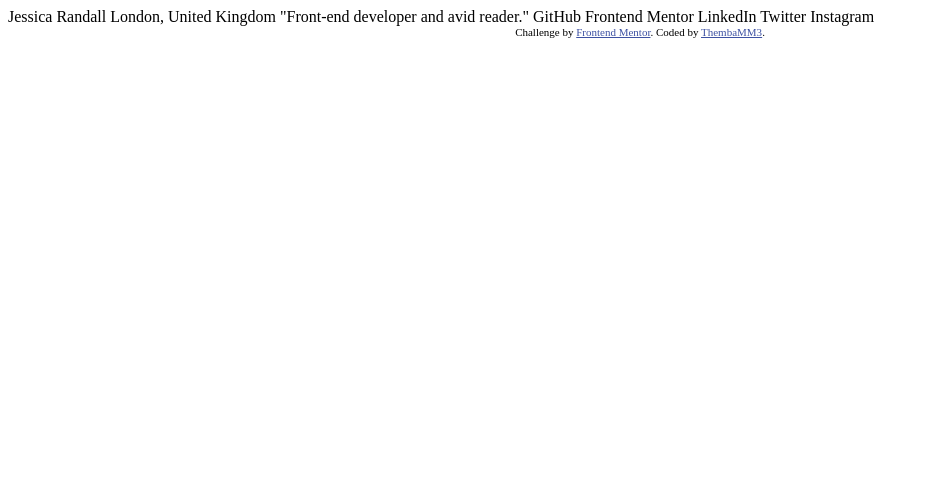
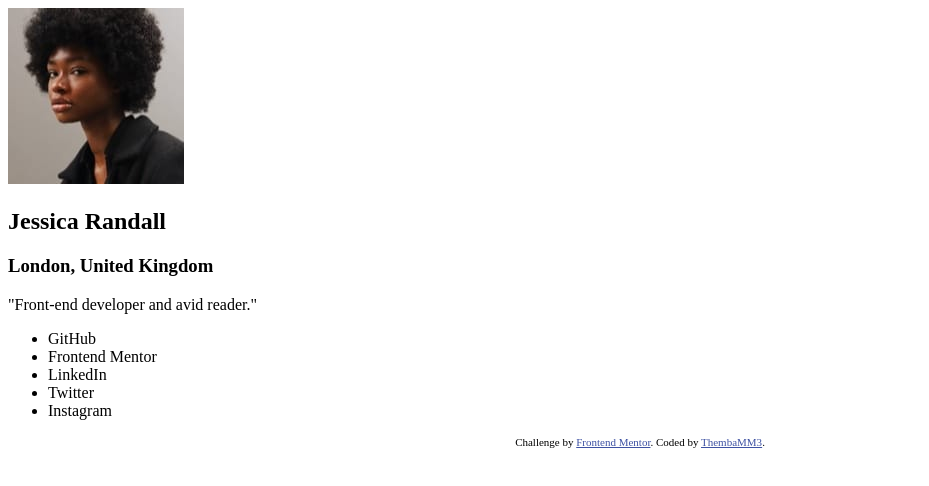
Before and after one commit to ThembaMtshelwane/social-links-profile-main, a plain HTML site: page index.html in a window 1280 px wide. Shown: the whole page, without its empty margins (0-929 px from the left). Drawn offline with Linux system fonts and the light colour scheme.

Commit message:
structure

```diff
--- a/index.html
+++ b/index.html
@@ -10,21 +10,44 @@
       sizes="32x32"
       href="./assets/images/favicon-32x32.png"
     />
-    <link rel="stylesheet" href="styles.css"/>
+    <link rel="stylesheet" href="styles.css" />
 
     <title>Frontend Mentor | Social links profile</title>
   </head>
   <body>
-    Jessica Randall London, United Kingdom "Front-end developer and avid
-    reader." GitHub Frontend Mentor LinkedIn Twitter Instagram
+    <main>
+      <section class="topSection">
+        <section class="imageContainer">
+          <img
+            src="./assets/images/avatar-jessica.jpeg"
+            alt="Jessica Randall"
+          />
+        </section>
 
-    <div class="attribution">
+        <h1>Jessica Randall</h1>
+        <h3>London, United Kingdom</h3>
+      </section>
+      <section class="middleSection">
+        <p>"Front-end developer and avid reader."</p>
+      </section>
+      <section class="bottomSection">
+        <ul class="contactList">
+          <li>GitHub</li>
+          <li>Frontend Mentor</li>
+          <li>LinkedIn</li>
+          <li>Twitter</li>
+          <li>Instagram</li>
+        </ul>
+      </section>
+    </main>
+
+    <footer class="attribution">
       Challenge by
       <a href="https://www.frontendmentor.io?ref=challenge" target="_blank"
         >Frontend Mentor</a
       >. Coded by
       <a href="https://github.com/ThembaMtshelwane" target="_blank">ThembaMM3</a
       >.
-    </div>
+    </footer>
   </body>
 </html>
```
